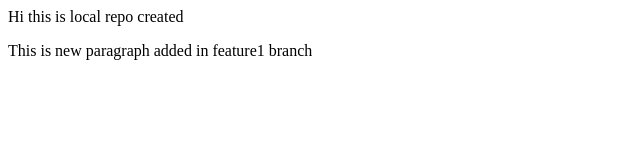
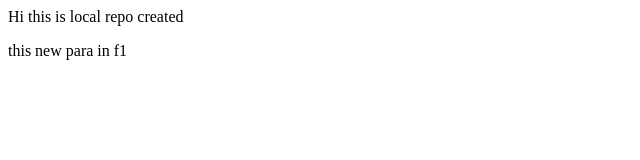
Before and after one commit to Madhusudhan1172/localrepo, a plain HTML site: page index.html in a window 1280 px wide. Shown: the whole page, without its empty margins (0-640 px from the left). Drawn offline with Linux system fonts and the light colour scheme.

Commit message:
new feature in f1

```diff
--- a/index.html
+++ b/index.html
@@ -1,3 +1,3 @@
 <p>Hi this is local repo created</p>
 
-<p>This is new paragraph added in feature1 branch</p>
+<p>this new para in f1</p>
```
Also changed, not shown: 1 other file.
